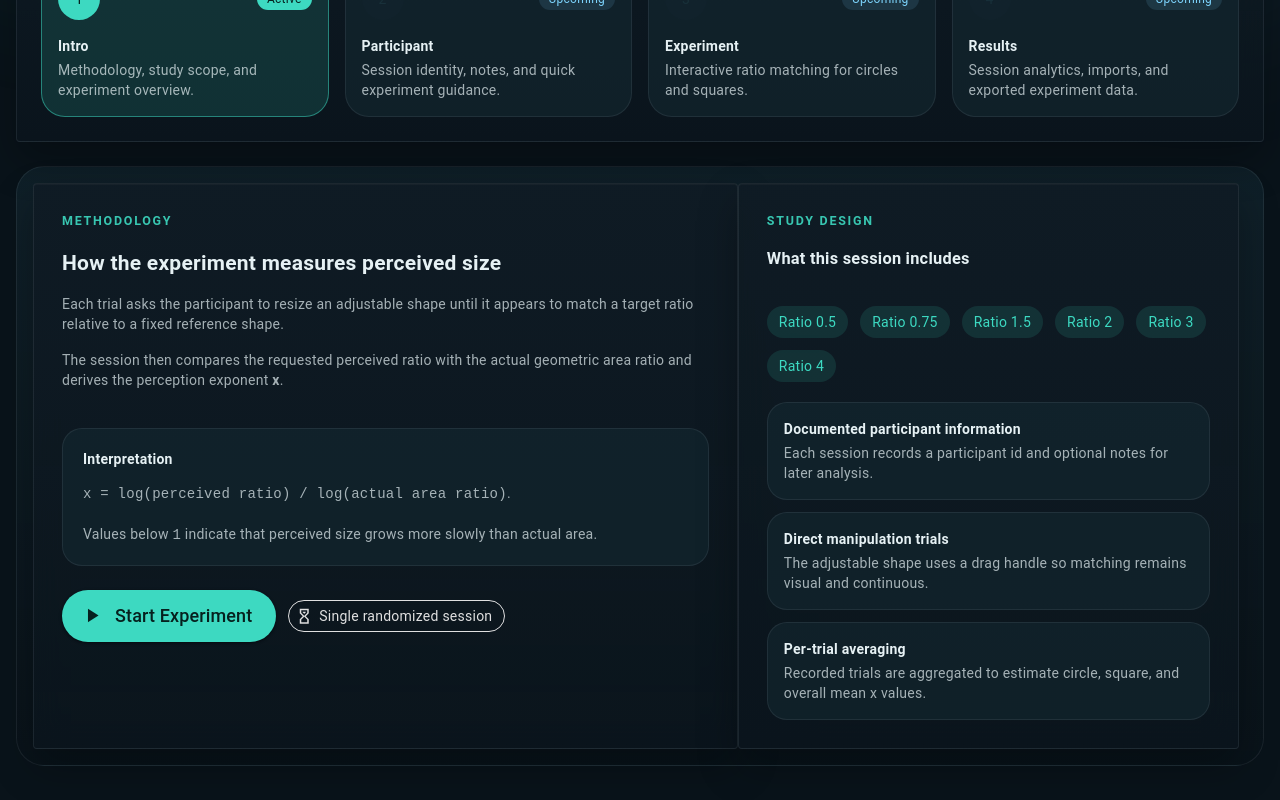
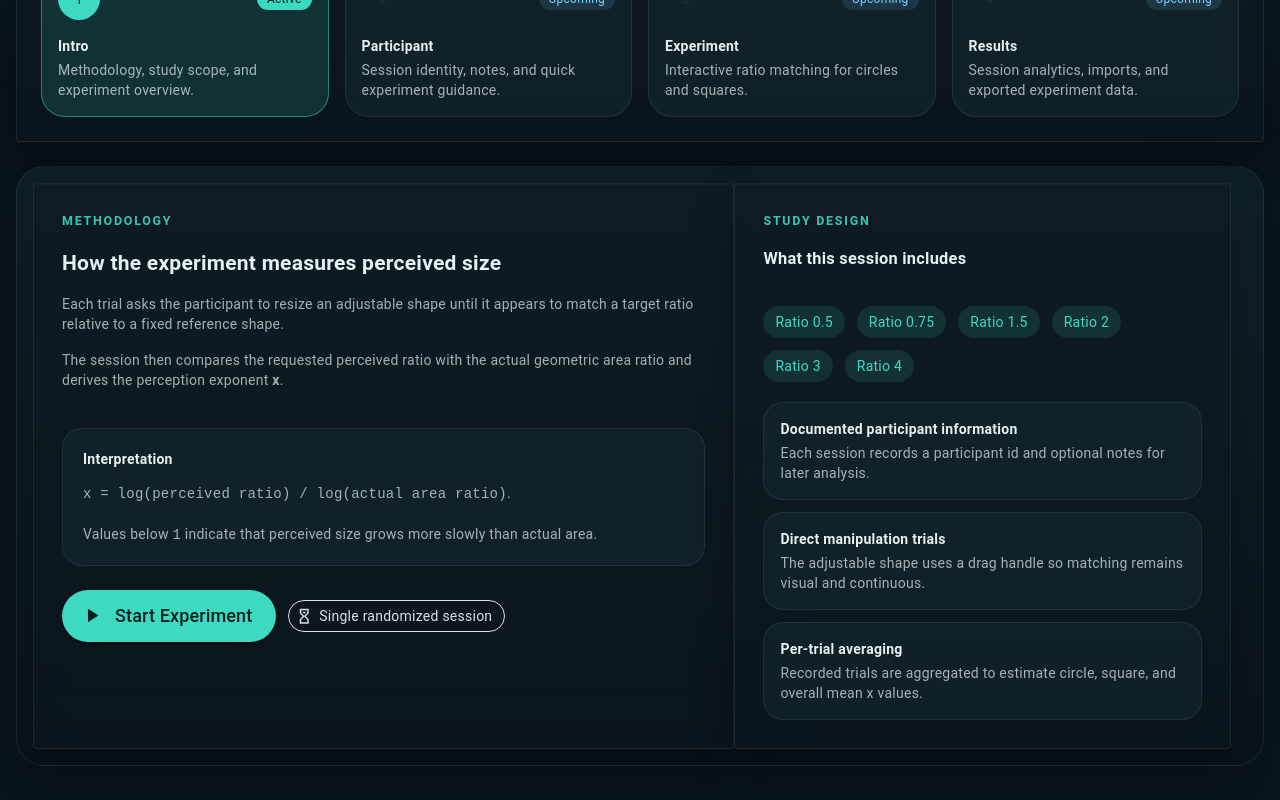
Before and after one commit to Sylver2k/visualization-ss26, a Nuxt app in the folder excercise_1/: page / in a window 1280 px wide. Shown: the part 448-1248 px from the top of the page. Built offline with nearby package versions, Linux system fonts and the light colour scheme.

Commit message:
feat: replace deprecated density prop

```diff
--- a/excercise_1/app/components/IntroStage.vue
+++ b/excercise_1/app/components/IntroStage.vue
@@ -1,5 +1,5 @@
 <template>
-  <v-row class="ga-0" dense>
+  <v-row class="ga-0" density="comfortable">
     <v-col cols="12" md="7">
       <v-slide-y-transition appear>
         <v-card class="glass-card h-100" rounded="xlarge">
--- a/excercise_1/app/components/ParticipantStage.vue
+++ b/excercise_1/app/components/ParticipantStage.vue
@@ -1,5 +1,5 @@
 <template>
-  <v-row class="ga-0" dense>
+  <v-row class="ga-0" density="comfortable">
     <v-col cols="12" md="7">
       <v-slide-y-transition appear>
         <v-card class="glass-card h-100" rounded="xlarge">
```
